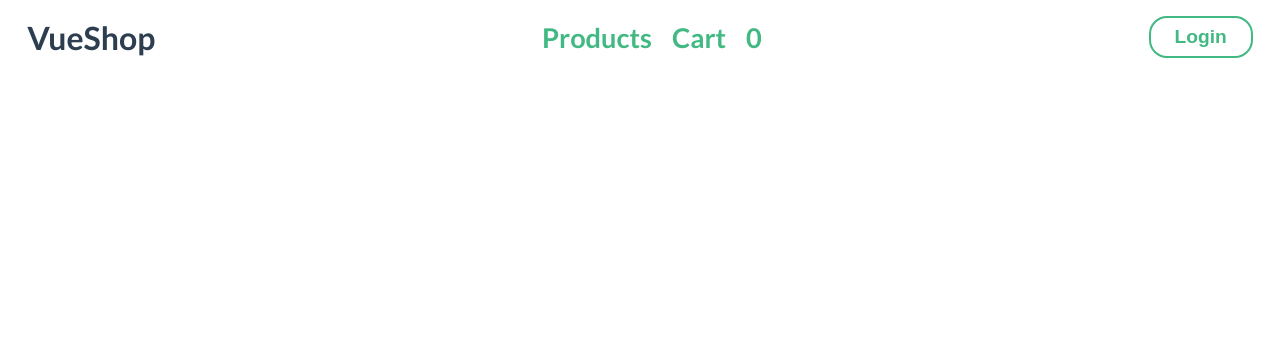
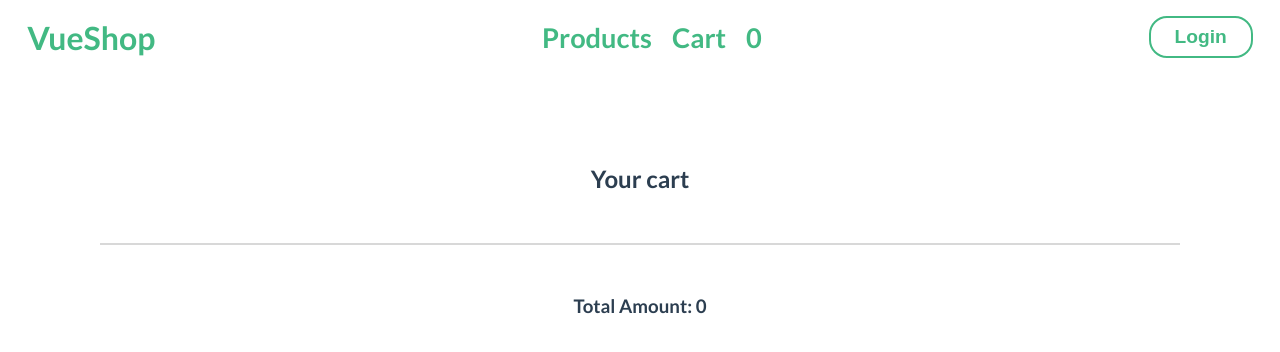
Before and after one commit to Grace-00/VueShop, a Vue app in the folder vue-shop/: page /cart in a window 1280 px wide. Shown: the top 352 px of the page. Built offline with nearby package versions, Linux system fonts and the light colour scheme.

Commit message:
add cart template + cart route + redirect route

```diff
--- a/vue-shop/src/components/cart.vue
+++ b/vue-shop/src/components/cart.vue
@@ -1,7 +1,34 @@
 <template>
-    <div class="cart"></div>
+  <div class="cart">
+    <h2>Your cart</h2>
+    <h3>Total Amount: {{ cart.total }}</h3>
+  </div>
 </template>
 
+<script>
+export default {
+  inject: ["cart"],
+};
+</script>
+
 <style scoped>
+.cart {
+  margin: 0 auto;
+  width: 100%;
+  padding-top: 80px;
+  text-align: center;
+}
 
+h2 {
+  margin: 10px 100px 50px 100px;
+}
+
+h2::after {
+  content: "";
+  display: block;
+  width: 100%;
+  height: 2px;
+  background-color: rgba(216, 216, 216, 1);
+  margin-top: 50px;
+}
 </style>
--- a/vue-shop/src/components/productsItem.vue
+++ b/vue-shop/src/components/productsItem.vue
@@ -57,7 +57,6 @@ img {
 .product-button {
   margin-top: 10px;
   background-color: transparent;
-
 }
 
 button {
@@ -65,7 +64,7 @@ button {
   background-color: #42b983;
   border-radius: 20px;
   width: 120px;
-  font-family: 'Lato';
+  font-family: "Lato";
   font-size: 1rem;
   font-weight: 700;
   color: white;
--- a/vue-shop/src/components/theHeader.vue
+++ b/vue-shop/src/components/theHeader.vue
@@ -2,11 +2,13 @@
   <div class="header__container">
     <div class="header__container-inner">
       <div class="header__content">
-        <h3>VueShop</h3>
+        <router-link to="/products"><h3>VueShop</h3></router-link>
         <ul>
           <li><router-link to="/products">Products</router-link></li>
-          <li><a href="#" class="link">Cart</a></li>
-          <li><a href="#" class="link">{{cart.quantity}}</a></li>
+          <li><router-link to="/cart">Cart</router-link></li>
+          <li>
+            <a href="#" class="link">{{ cart.quantity }}</a>
+          </li>
         </ul>
         <button class="login">Login</button>
       </div>
@@ -17,13 +19,12 @@
 <script>
 export default {
   name: "theHeader",
-  inject: ['isLoggedIn', 'cart',]
+  inject: ["isLoggedIn", "cart"],
 };
 </script>
 
 
 <style scoped>
-
 .header__content {
   display: flex;
   align-items: center;
@@ -33,7 +34,7 @@ export default {
 
 h3 {
   font-size: 2rem;
-  font-weight: 700 ;
+  font-weight: 700;
 }
 
 ul {
@@ -62,7 +63,7 @@ a:hover {
   text-decoration-thickness: 3px;
   transition: all 0.3s ease-in-out;
   text-decoration-color: #42b983;
-  }
+}
 
 li:nth-child(3) {
   text-decoration: none;
```
Also changed, not shown: vue-shop/src/App.vue (+7 -7 lines), vue-shop/src/main.js (+4 -3 lines).
